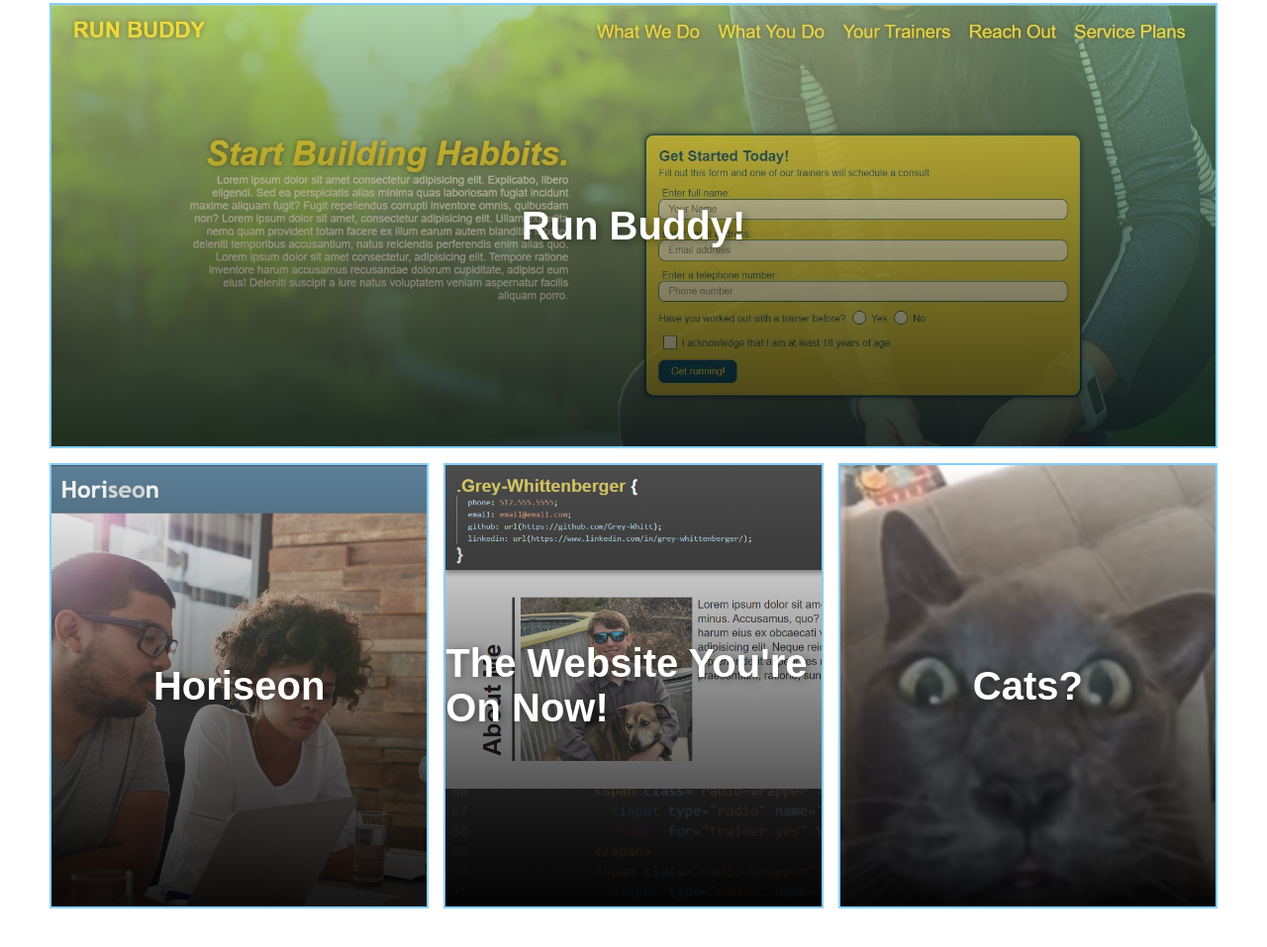
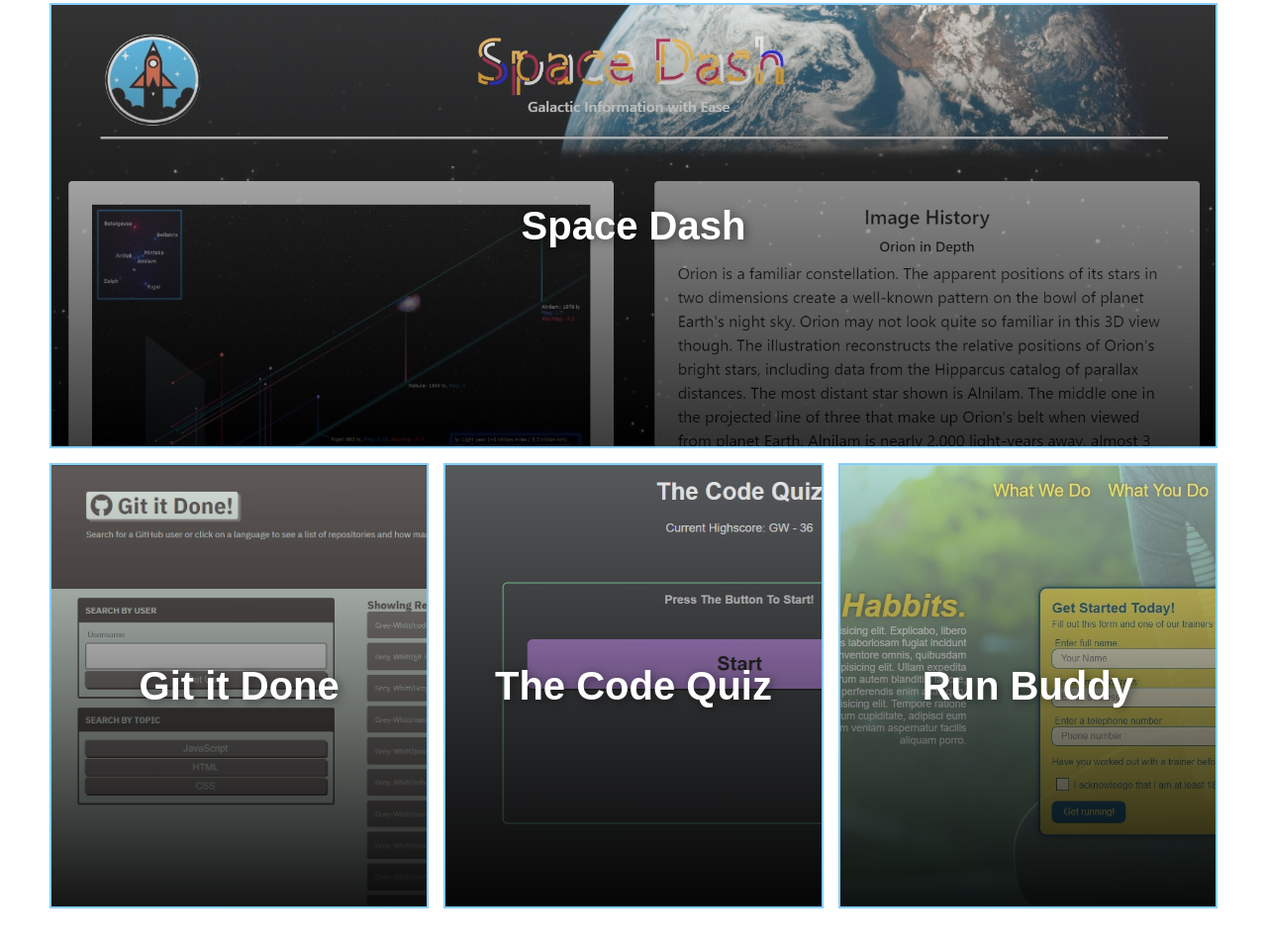
Before and after one commit to Grey-Whitt/Grey-Whitt.github.io, a plain HTML site: page index.html in a window 1280 px wide. Shown: the part 936-1893 px from the top of the page at 99% size. Drawn offline with Linux system fonts and the light colour scheme.

Commit message:
added new highlited projects

```diff
--- a/assets/style.css
+++ b/assets/style.css
@@ -230,21 +230,21 @@ section {
 
 .item-1 {
     grid-column: span 3;
-    background-image: linear-gradient(to bottom, rgba(252, 225, 56, 0.2), rgba(0, 0, 0, 0.73)), url(./Images/runbuddy.jpg);
+    background-image: linear-gradient(to bottom, rgba(255, 255, 255, 0.2), rgba(0, 0, 0, 0.73)), url(./Images/spaceDash.jpg);
     height: 450px;
     background-size: cover;
 }
 
 .item-2 {
-    background-image: linear-gradient(to bottom, rgba(255, 255, 255, 0.2), rgba(0, 0, 0, .9)), url(./Images/horiseon.jpg);
+    background-image: linear-gradient(to bottom, rgba(255, 255, 255, 0.2), rgba(0, 0, 0, .9)), url(./Images/git-it-done.png);
 }
 
 .item-3 {
-    background-image: linear-gradient(to bottom, rgba(255, 255, 255, 0.2), rgba(0, 0, 0, .9)), url(./Images/portfolio.png);
+    background-image: linear-gradient(to bottom, rgba(255, 255, 255, 0.2), rgba(0, 0, 0, .9)), url(./Images/codeQuiz.png);
 }
 
 .item-4 {
-    background-image: linear-gradient(to bottom, rgba(255, 255, 255, 0.2), rgba(0, 0, 0, .9)), url(./Images/handsome-boy.png);
+    background-image: linear-gradient(to bottom, rgba(255, 255, 255, 0.2), rgba(0, 0, 0, .9)), url(./Images/runbuddy.jpg);
     background-position: center;
 }
 
--- a/index.html
+++ b/index.html
@@ -63,34 +63,33 @@
     <section class="projects">
 
         <div class="grid-container">
-            <a  href="https://grey-whitt.github.io/run-buddy/" target="blank" class="item-1">
+            <a  href="https://team-incredibles.github.io/Group-Project/" target="blank" class="item-1">
                 <div class="grid-item item-1" >
 
                     <h2>
-                        Run Buddy!
+                        Space Dash
                     </h2>
 
                 </div>
             </a>
-            <a href="https://grey-whitt.github.io/urban-octo-telegram-master/" target="blank">
+            <a href="https://grey-whitt.github.io/git-it-done/" target="blank">
                 <div class="grid-item item-2">
                     <h2>
-                        Horiseon
+                        Git it Done
                     </h2>
                 </div>
             </a>
-            <a  href="https://grey-whitt.github.io/" target="blank">
+            <a  href="https://grey-whitt.github.io/coding-quiz/" target="blank">
                 <div class="grid-item item-3">
                     <h2>
-                        The Website You're On Now!
+                        The Code Quiz
                     </h2>
                 </div>
             </a>
-            <a  href="https://www.google.com/search?q=cute+cats" target="blank">
+            <a  href="https://grey-whitt.github.io/run-buddy/" target="blank">
                 <div class="grid-item item-4">
                     <h2>
-                        Cats?
-                        <!-- i had no idea what to put here, its nearly 3 am -->
+                        Run Buddy
                     </h2>
                 </div>
             </a>
```
Also changed, not shown: assets/Images/codeQuiz.png (added), assets/Images/git-it-done.png (added), assets/Images/handsome-boy.png (deleted), assets/Images/horiseon.jpg (deleted), assets/Images/portfolio.png (deleted), assets/Images/spaceDash.jpg (added).
